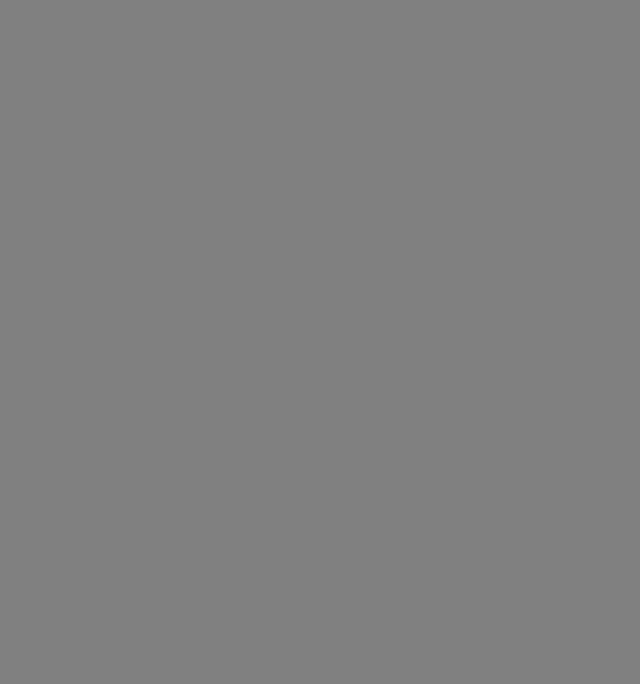
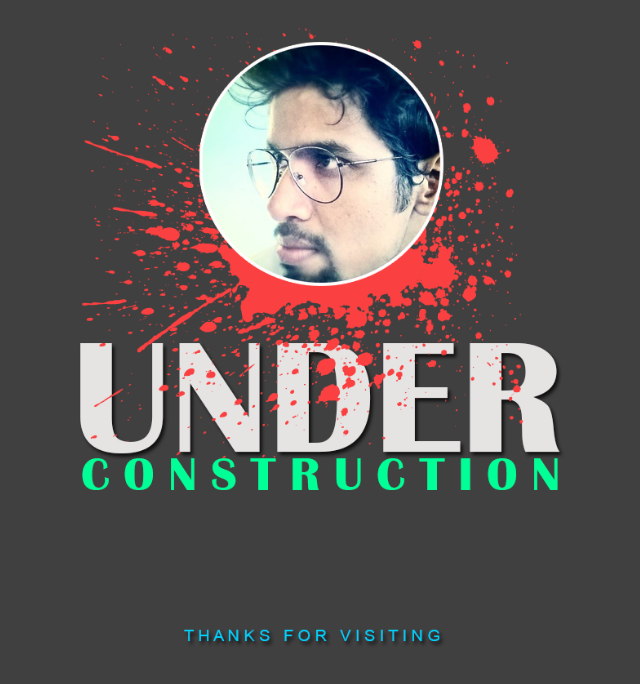
Before and after one commit to TheMrinalSinha/themrinalsinha.github.io, a plain HTML site: page index.html in a window 1280 px wide. Shown: the whole page, without its empty margins (321-961 px from the left). Drawn offline with Linux system fonts and the light colour scheme.

Commit message:
Under Construction

```diff
--- a/index.html
+++ b/index.html
@@ -1,6 +1,19 @@
 <html>
-	<title>Mrinal Sinha</title>
-	<body bgcolor="gray">
-		<marquee><h1>Under Construction...</h1></marquee>
-	</body>
+    <head>
+        <title>Mrinal Sinha | Under Construction..</title>
+        <style>
+            body
+            {
+                background-color: #404040;
+            }
+            img
+            {
+                margin-top:20px;
+                height: 80%
+            }
+        </style>
+    </head>
+    <body>
+            <center><img src="images/under_construction.png" alt="themrinalsinha.com"></center>
+    </body>
 </html>
```
Also changed, not shown: images/res.jpg (deleted), images/under_construction.png (added), 1 other file.
